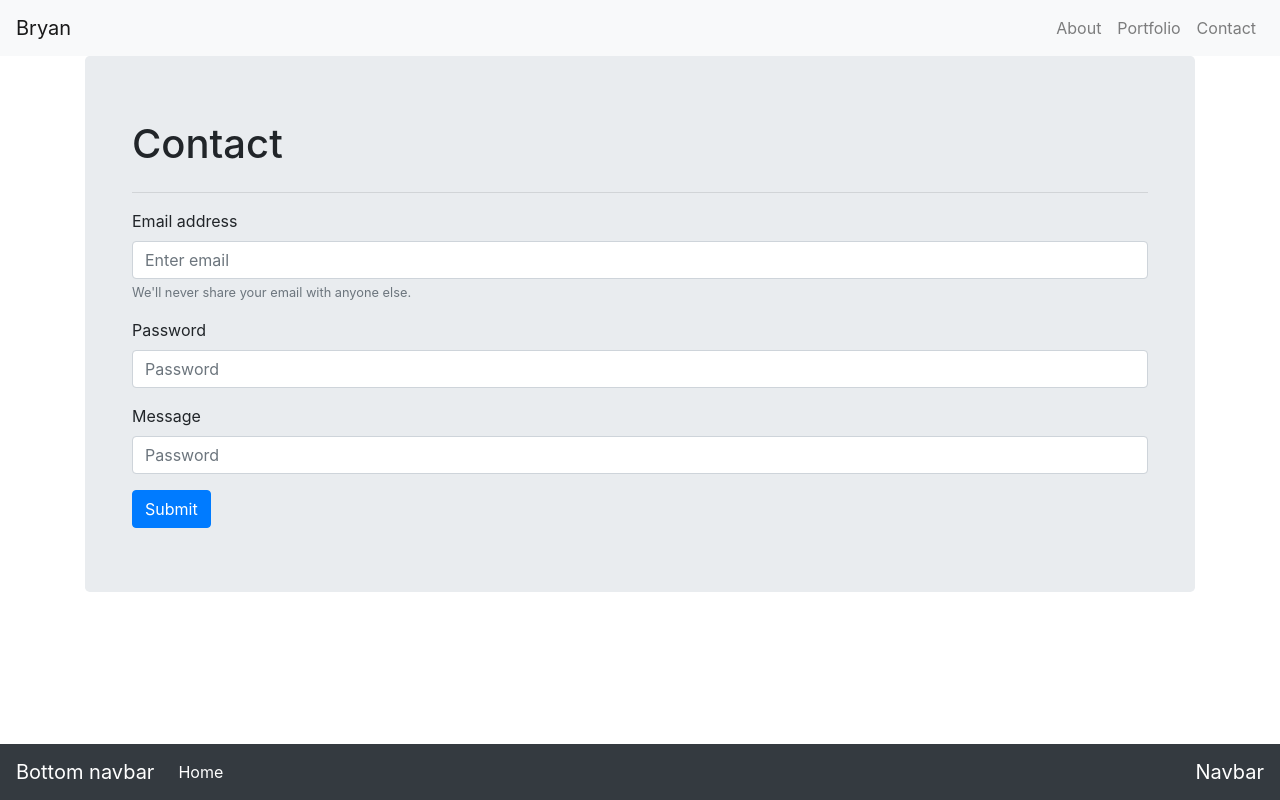
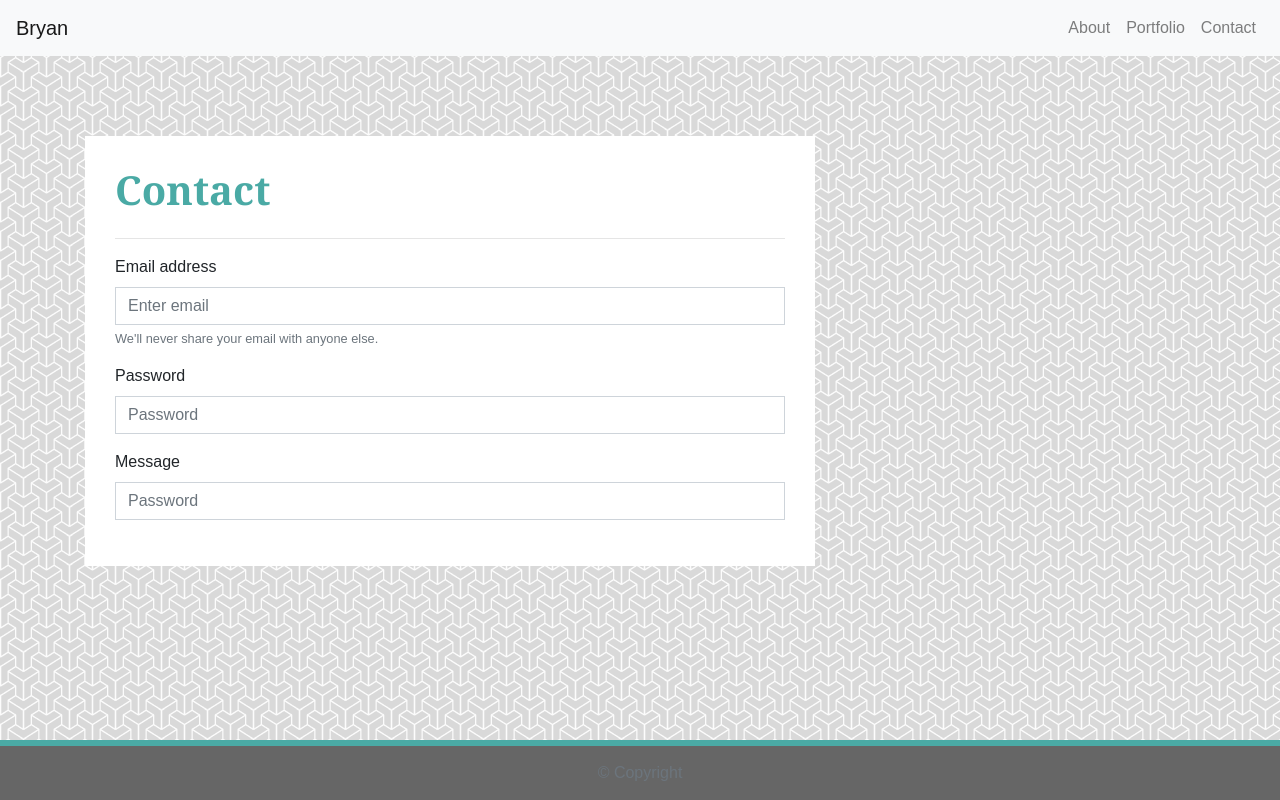
Before and after one commit to badams198/Bootstrap-Portfolio, a plain HTML site: page contact.html in a window 1280 px wide. Drawn offline with nearby package versions, Linux system fonts and the light colour scheme.

Commit message:
updated html,css,&javascript

```diff
--- a/contact.html
+++ b/contact.html
@@ -7,7 +7,7 @@
 
     <!-- Bootstrap CSS -->
     <link rel="stylesheet" href="https://stackpath.bootstrapcdn.com/bootstrap/4.3.1/css/bootstrap.min.css" integrity="sha384-ggOyR0iXCbMQv3Xipma34MD+dH/1fQ784/j6cY/iJTQUOhcWr7x9JvoRxT2MZw1T" crossorigin="anonymous">
-
+    <link rel="stylesheet" href="styles.css" media="screen">
     <title>Contact</title>
   </head>
   <body>
@@ -33,9 +33,9 @@
         </div>
       </nav>
       <div class=container>
-      <div class="jumbotron">
-        <div id="main-container" class="container">
-            <section class="main-section">
+          <main class="row">
+              <div class="col-md-8">
+                <article class="block">
               <h1>Contact</h1>
               <div class="row">
                 <div class="col"><hr></div>
@@ -55,28 +55,20 @@
                             <label for="exampleInputPassword1">Message</label>
                             <input type="password" class="form-control" id="exampleInputPassword1" placeholder="Password">
                     </div>
+                  </form>
+                </article>
+              </div>
+            </main>
+          </div>
 
-                    <button type="submit" class="btn btn-primary">Submit</button>
-                  </form>
-    <nav class="navbar fixed-bottom navbar-expand-sm navbar-dark bg-dark">
-        <a class="navbar-brand" href="#">Bottom navbar</a>
-        <button class="navbar-toggler" type="button" data-toggle="collapse" data-target="#navbarCollapse" aria-controls="navbarCollapse" aria-expanded="false" aria-label="Toggle navigation">
-          <span class="navbar-toggler-icon"></span>
-        </button>
-        <div class="collapse navbar-collapse" id="navbarCollapse">
-          <ul class="navbar-nav mr-auto">
-            <li class="nav-item active">
-              <a class="nav-link" href="#">Home <span class="sr-only">(current)</span></a>
-            </li>
-          </ul>
-        </div>
-        <div class="mx-auto order-0">
-            <a class="navbar-brand mx-auto" href="#">Navbar</a>
-            <button class="navbar-toggler" type="button" data-toggle="collapse" data-target=".dual-collapse2">
-                <span class="navbar-toggler-icon"></span>
-            </button>
-        </div>
-      </nav>
+
+                <footer class="footer">
+                    <div class="two-toned-footer-color"></div>
+                    <p class="text-muted text-muted-footer text-center">
+                       &copy; Copyright
+                    </p>
+                  </footer>
+
     <!-- Optional JavaScript -->
     <!-- jQuery first, then Popper.js, then Bootstrap JS -->
     <script src="https://code.jquery.com/jquery-3.3.1.slim.min.js" integrity="sha384-q8i/X+965DzO0rT7abK41JStQIAqVgRVzpbzo5smXKp4YfRvH+8abtTE1Pi6jizo" crossorigin="anonymous"></script>
--- a/styles.css
+++ b/styles.css
@@ -18,6 +18,12 @@ html {
 /* add space for fixed nav */
 main {
   margin: 80px 0;
+}
+
+h1 {
+  color: #4aaaa5;
+  font-family: Georgia, Times, "Times New Roman", serif;
+  font-weight: bold;
 }
 
 /* create styles for use for all white main boxes */
```
Also changed, not shown: index.html (+1 -1 lines), portfolio.html (+3 -3 lines).
